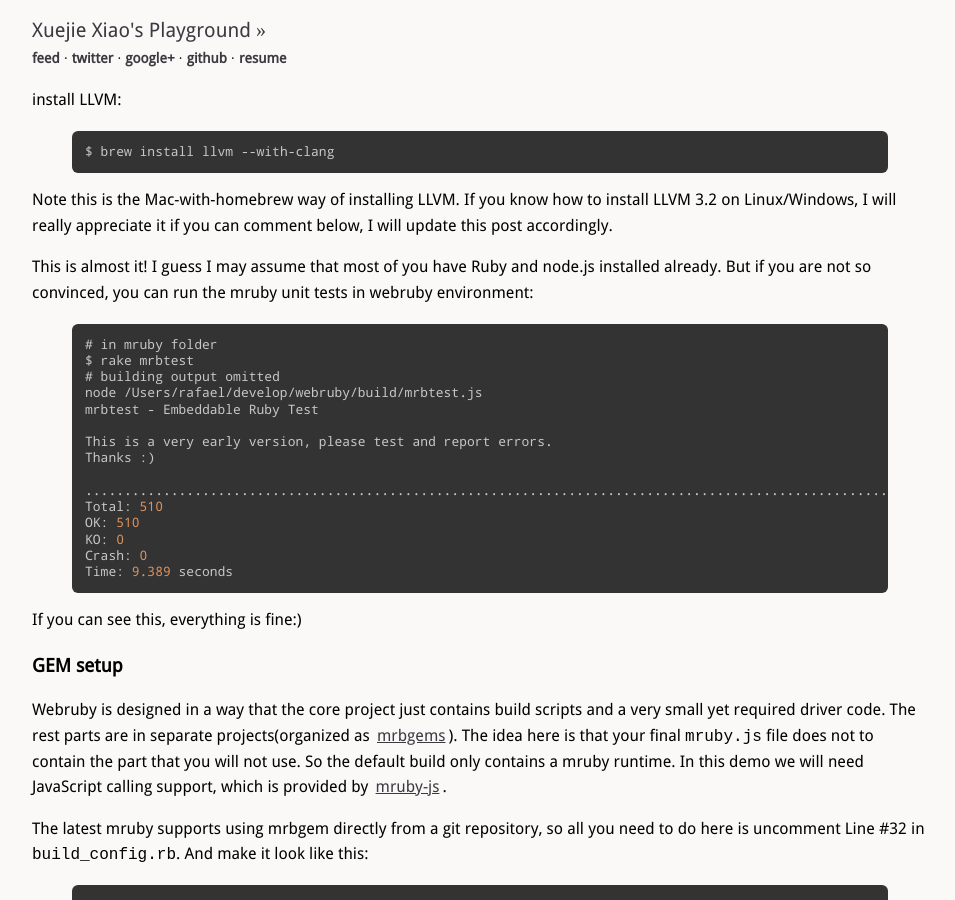
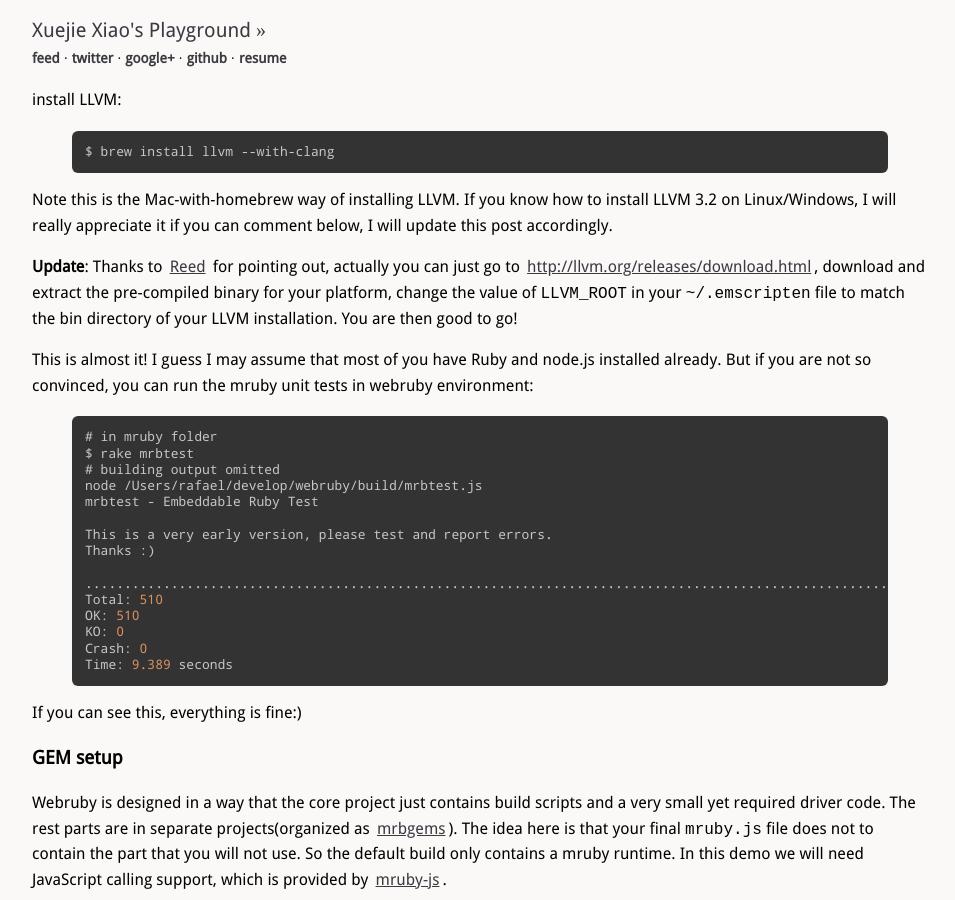
Before and after one commit to xxuejie/xxuejie.github.com, a Jekyll site: the page built from _posts/2013-01-09-webruby-1-2-3-tutorial.markdown, in a window 1280 px wide and 900 px high, scrolled down 1612 px. Shown: the whole window, without its empty margins (160-1115 px from the left). Built offline with Jekyll 4.4.1, drawn with Linux system fonts in a browser that asks for light colours; Markdown is read by kramdown in place of the engine named in the settings; comment, search, counter and statistics services are not loaded.

Commit message:
Add LLVM installation update to webruby tutorial

```diff
--- a/_posts/2013-01-09-webruby-1-2-3-tutorial.markdown
+++ b/_posts/2013-01-09-webruby-1-2-3-tutorial.markdown
@@ -48,6 +48,8 @@ $ brew install llvm --with-clang
 {% endhighlight %}
 
 Note this is the Mac-with-homebrew way of installing LLVM. If you know how to install LLVM 3.2 on Linux/Windows, I will really appreciate it if you can comment below, I will update this post accordingly.
+
+**Update**: Thanks to [Reed](https://github.com/reedlaw) for pointing out, actually you can just go to <http://llvm.org/releases/download.html>, download and extract the pre-compiled binary for your platform, change the value of `LLVM_ROOT` in your `~/.emscripten` file to match the bin directory of your LLVM installation. You are then good to go!
 
 This is almost it! I guess I may assume that most of you have Ruby and node.js installed already. But if you are not so convinced, you can run the mruby unit tests in webruby environment:
 
```
